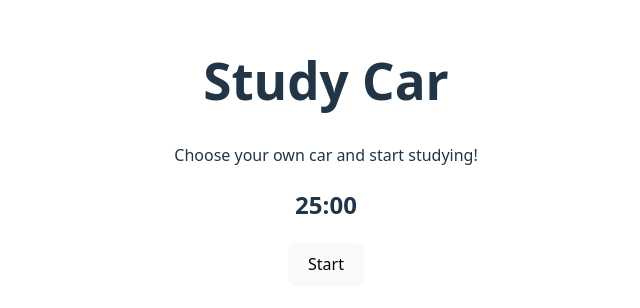
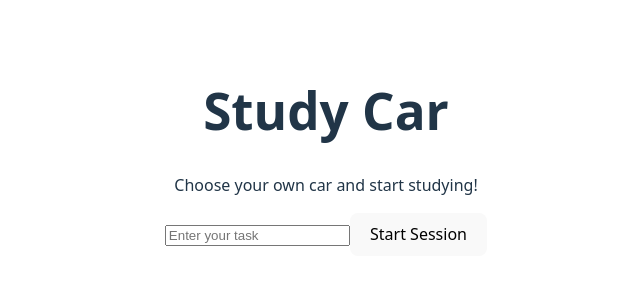
Before and after one commit to phoebele212/studycar, a React (Vite) app: page / in a window 1280 px wide. Shown: the part 248-556 px from the top of the page, without its empty margins (314-954 px from the left). Built offline with nearby package versions, Linux system fonts and the light colour scheme.

Commit message:
Add task input and set timer

```diff
--- a/src/App.tsx
+++ b/src/App.tsx
@@ -1,16 +1,21 @@
 import { useState } from 'react'
-import reactLogo from './assets/react.svg'
 import './App.css'
 import Timer from './components/Timer'
+import TaskInput from './components/TaskInput'
 
 function App() {
-
+  const [currentTask, setCurrentTask] = useState<string | null>(null);
   return (
     <>
       <div>
         <h1> Study Car</h1>
         <p>Choose your own car and start studying!</p>
-        <Timer />
+
+        {!currentTask ? (
+          <TaskInput onStart={setCurrentTask} />
+        ) : (
+          <Timer task={currentTask} />
+        )}
       </div>
     </>
   )
--- /dev/null
+++ b/src/components/TaskInput.tsx
@@ -0,0 +1,33 @@
+import { useState } from 'react';
+
+interface TaskInputProps {
+    onStart: (task: string) => void;
+}
+
+function TaskInput({ onStart }: TaskInputProps) {
+    const [task, setTask] = useState('');
+
+    const handleSubmit = (e: React.FormEvent) => {
+        e.preventDefault();
+        if (task.trim()) {
+            onStart(task.trim());
+            setTask('');
+        }
+    };
+
+    return (
+        <form onSubmit={handleSubmit}>
+            <input
+                type="text"
+                placeholder="Enter your task"
+                value={task}
+                onChange={(e) => setTask(e.target.value)} />
+
+            <button type="submit">
+                Start Session
+            </button>
+        </form>
+    )
+}
+
+export default TaskInput;
--- a/src/components/Timer.tsx
+++ b/src/components/Timer.tsx
@@ -1,19 +1,25 @@
 import { useState, useEffect } from 'react';
 
-function Timer() {
+interface TimerProps {
+    task: string;
+}
+
+function Timer({ task }: TimerProps) {
     const [secondsLeft, setSecondsLeft] = useState(1500); //25 min
     const [isRunning, setIsRunning] = useState(false);
+    const [isFinished, setIsFinished] = useState(false);
 
     useEffect(() => {
         let interval: number | undefined;
 
-        if (isRunning) {
+        // countdown if is running and not finished
+        if (isRunning && !isFinished) {
             interval = setInterval(() => {
                 setSecondsLeft((prev) => (prev > 0 ? prev - 1 : 0));
             }, 1000);
         }
         return () => clearInterval(interval);
-    }, [isRunning]);
+    }, [isRunning, isFinished]);
 
     const formatTime = (sec: number) => {
         const min = Math.floor(sec / 60);
@@ -24,9 +30,12 @@ function Timer() {
     return (
         <div>
             <h2>{formatTime(secondsLeft)}</h2>
-            <button onClick={() => setIsRunning(!isRunning)}>
-                {isRunning ? 'Pause' : 'Start'}
+            <p>Task: <strong>{task}</strong></p>
+            <button onClick={() => setIsRunning(!isRunning)} disabled={isFinished}>
+                {isRunning ? 'Pause' : 'Resume'}
             </button>
+
+            {isFinished && <p>Good job! Your car loves you!</p>}
         </div>
     );
 }
```
